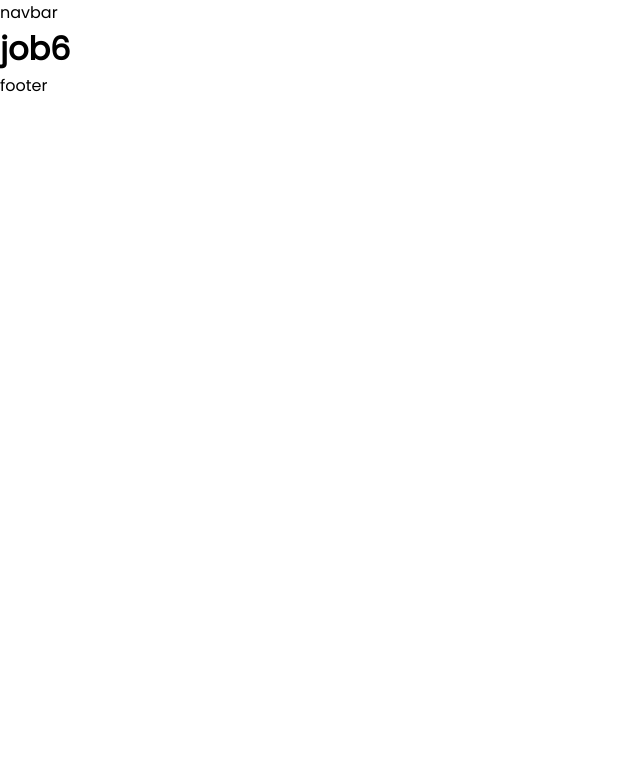
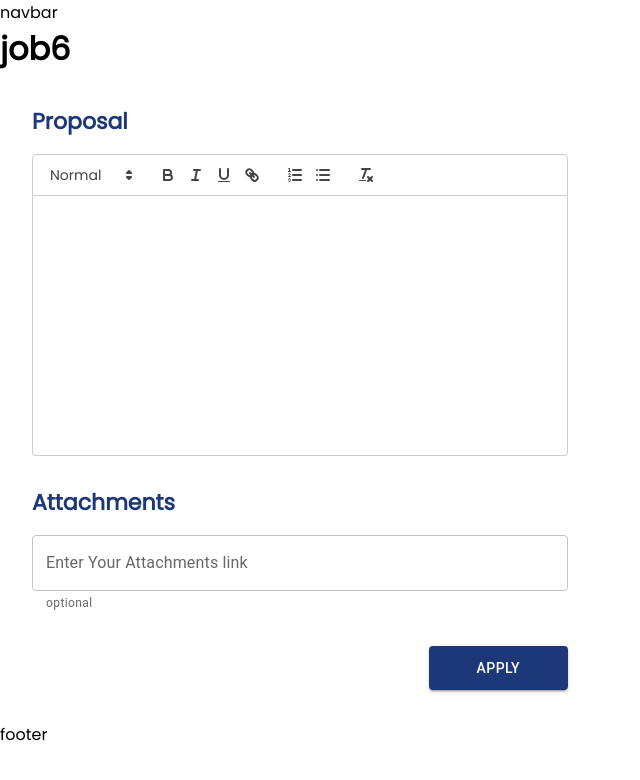
Before and after one commit to CA-G12/g-lanceer, a React (Create React App) app in the folder client/: page /job/6 in a window 1280 px wide. Shown: the top 780 px of the page, without its empty margins (0-640 px from the left). Built offline with nearby package versions, Linux system fonts and the light colour scheme.

Commit message:
feat: create the add proposal form and its validation install yup and formik relates #53 close #53

```diff
--- a/client/package.json
+++ b/client/package.json
@@ -14,6 +14,7 @@
     "@types/node": "^16.11.64",
     "@types/react": "^18.0.21",
     "@types/react-dom": "^18.0.6",
+    "formik": "^2.2.9",
     "gsap": "^3.11.3",
     "react": "^18.2.0",
     "react-dom": "^18.2.0",
@@ -21,7 +22,8 @@
     "react-router-dom": "^6.4.2",
     "react-scripts": "5.0.1",
     "typescript": "^4.8.4",
-    "web-vitals": "^2.1.4"
+    "web-vitals": "^2.1.4",
+    "yup": "^0.32.11"
   },
   "scripts": {
     "start": "react-scripts start",
--- /dev/null
+++ b/client/src/components/ProposalForm/index.tsx
@@ -0,0 +1,99 @@
+import { Button, TextField } from '@mui/material';
+import {
+  Formik, Form, Field, FormikProps,
+} from 'formik';
+import * as Yup from 'yup';
+import TextEditor from '../TextEditor';
+import './style.css';
+
+interface Proposal {
+  proposalText: string
+  proposalAttachment: string
+}
+const ProposalSchema = Yup.object().shape({
+  proposalText: Yup.string()
+    .min(15, 'Too Short!')
+    .required('Proposal must not be Empty'),
+  proposalAttachment: Yup.string()
+    .nullable()
+    .optional()
+    .min(5, 'Attachments must be more than 5 characters long')
+    .url('Attachment should be a valid URL'),
+});
+function ProposalForm() {
+  return (
+    <Formik
+      initialValues={{
+        proposalText: '',
+        proposalAttachment: '',
+      }}
+      validationSchema={ProposalSchema}
+      onSubmit={(values: Proposal, actions) => {
+        console.log(values);
+        actions.setSubmitting(false);
+      }}
+    >
+      {(props: FormikProps<Proposal>) => {
+        const {
+          values,
+          errors,
+          handleBlur,
+          handleChange,
+          isSubmitting,
+        } = props;
+        return (
+          <Form>
+            <div className="proposal-form">
+              <div className="proposal-text">
+                <h2 className="proposal-form-heading">Proposal</h2>
+                <Field name="proposalText">
+                  {({ field }: any) => (
+                    <TextEditor
+                      error={!!errors.proposalText}
+                      value={field.value}
+                      setValue={field.onChange(field.name)}
+                    />
+                  )}
+                </Field>
+                <small style={{ color: '#d32f2f' }}>{errors.proposalText || ' '}</small>
+              </div>
+              <div className="proposal-attachment">
+                <h2 className="proposal-form-heading">Attachments</h2>
+                <TextField
+                  fullWidth
+                  name="proposalAttachment"
+                  id="proposalAttachment"
+                  label="Enter Your Attachments link"
+                  onChange={handleChange}
+                  variant="outlined"
+                  onBlur={handleBlur}
+                  value={values.proposalAttachment}
+                  helperText={
+                    errors.proposalAttachment
+                      ? errors.proposalAttachment
+                      : 'optional'
+                  }
+                  error={
+                    !!(errors.proposalAttachment)
+                  }
+                />
+              </div>
+              <Button
+                type="submit"
+                variant="contained"
+                color="secondary"
+                className="submitProposal"
+                disabled={isSubmitting}
+              >
+                Apply
+              </Button>
+            </div>
+          </Form>
+        );
+      }}
+
+    </Formik>
+  );
+}
+
+export default ProposalForm;
--- /dev/null
+++ b/client/src/components/ProposalForm/style.css
@@ -0,0 +1,26 @@
+.proposal-form{
+  width: 600px;
+  display: flex;
+  flex-direction: column;
+  justify-content: flex-start;
+  align-items: flex-start;
+  gap: 2rem;
+  padding: 2rem;
+}
+.proposal-form h2{
+  color: #1C3879;
+  font-size: 22px;
+  margin-bottom: 1rem;
+}
+.proposal-attachment,.proposal-text{
+  width: 100%;
+}
+.proposal-attachment-input{
+  width: 100%;
+}
+.submitProposal{
+  padding: .6rem 3rem !important;
+  background-color: #1C3879 !important;
+  color: #fff !important;
+  margin-left: auto !important;
+}
--- a/client/src/components/TextEditor/index.tsx
+++ b/client/src/components/TextEditor/index.tsx
@@ -5,15 +5,21 @@ import './style.css';
 interface Props {
   value: string;
   setValue: React.Dispatch<React.SetStateAction<string>>
+  error: boolean
 }
-function TextEditor({ value, setValue }: Props) {
+function TextEditor({ error, value, setValue }: Props) {
   return (
     <div className="text-editor-container">
       <ReactQuill
-        className="text-editor"
+        className={error ? 'text-editor error' : 'text-editor'}
         theme="snow"
         value={value}
-        onChange={setValue}
+        style={{ borderColor: 'red !' }}
+        onChange={(e) => {
+          if (e === '<p><br></p>') {
+            setValue('');
+          } else { setValue(e); }
+        }}
       />
     </div>
   );
--- a/client/src/components/TextEditor/style.css
+++ b/client/src/components/TextEditor/style.css
@@ -1,10 +1,27 @@
 .text-editor-container{
-  width: 600px;
+  width: 100%;
 }
 .text-editor{
-  border-radius: 8px;
-   height: 300px;
-   box-shadow: 10px 10px 12px -5px rgba(0,0,0,0.29);
--webkit-box-shadow: 10px 10px 12px -5px rgba(0,0,0,0.29);
--moz-box-shadow: 10px 10px 12px -5px rgba(0,0,0,0.29);
+  height: 300px;
+  border-radius: 4px;
 }
+.text-editor.error .ql-container.ql-snow{
+  border: 1px solid #d32f2f !important;
+  color: #d32f2f;
+}
+.text-editor.error .ql-toolbar.ql-snow{
+  border: 1px solid #d32f2f !important;
+  border-bottom-color: #eee !important;
+  }
+.ql-container.ql-snow {
+  height: 260px;
+  border: 1px solid #ccc;
+}
+.ql-toolbar.ql-snow{
+border-top-left-radius: 4px;
+border-top-right-radius: 4px;
+}
+.ql-container.ql-snow {
+  border-bottom-left-radius: 4px;
+  border-bottom-right-radius: 4px;
+}
--- a/client/src/pages/Job/index.tsx
+++ b/client/src/pages/Job/index.tsx
@@ -1,12 +1,17 @@
 import { useParams } from 'react-router-dom';
+import ProposalForm from '../../components/ProposalForm';
 
 function Job() {
   const { id } = useParams();
   return (
-    <h1>
-      job
-      {id}
-    </h1>
+    <>
+      <h1>
+        job
+        {id}
+      </h1>
+      <ProposalForm />
+
+    </>
   );
 }
 
```
Also changed, not shown: 1 other file (tests, documents, lock files or other folders).
